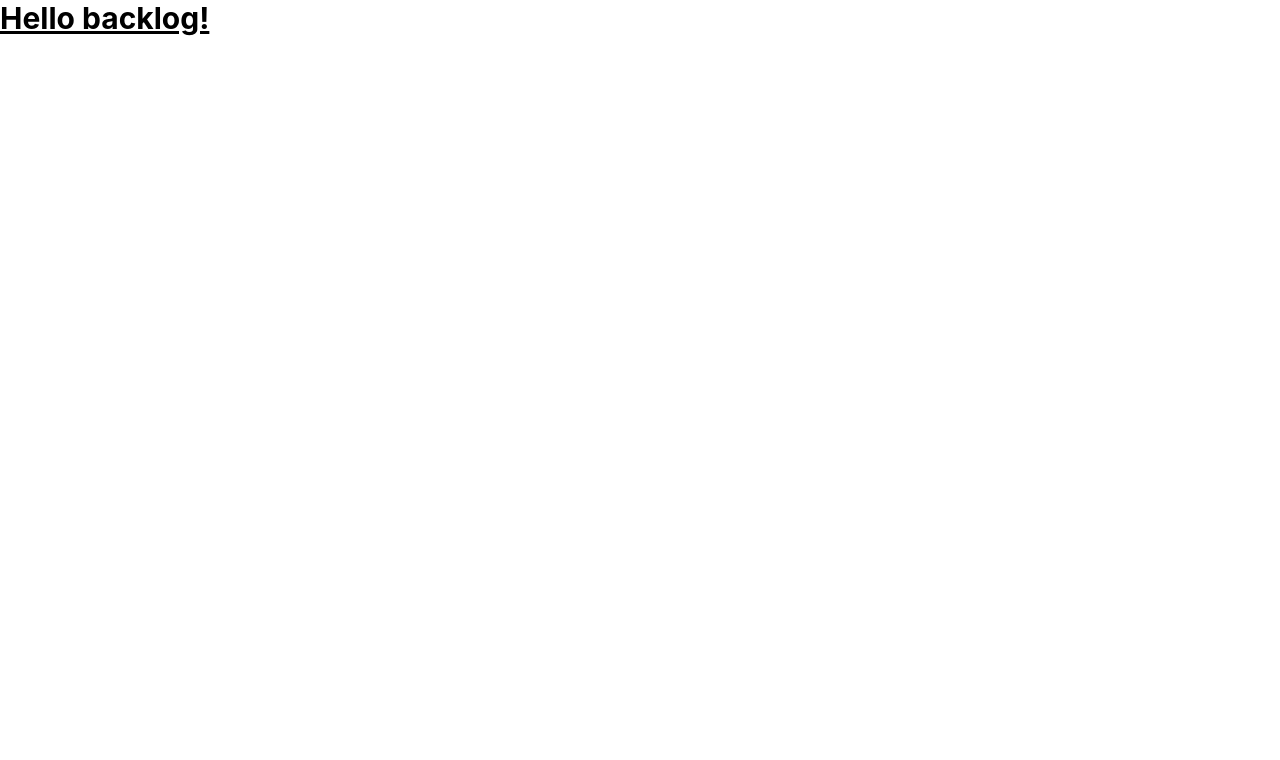
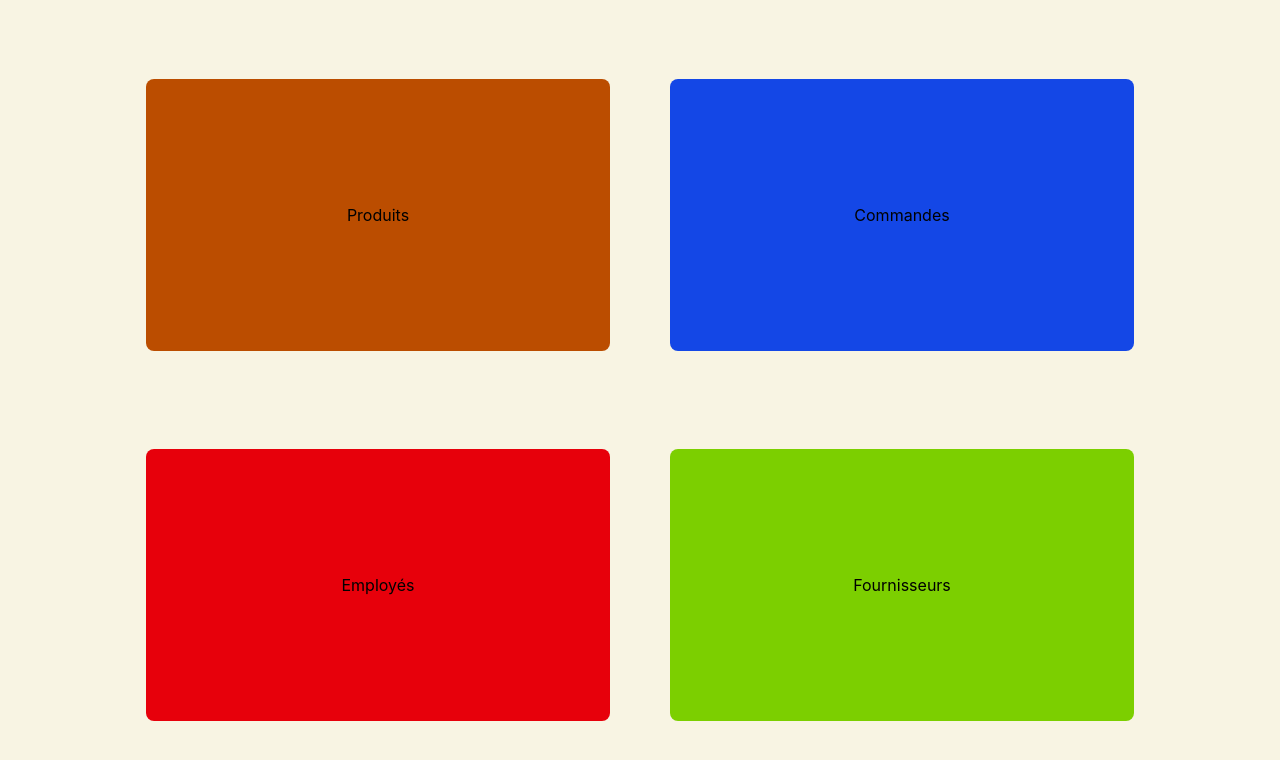
Before and after one commit to eli-ott/cube_csharp_backlog, a React (Create React App) app: page / in a window 1280 px wide. Shown: the top 760 px of the page. Built offline with nearby package versions, Linux system fonts and the light colour scheme.

Commit message:
Added home page and commands choice

```diff
--- a/package.json
+++ b/package.json
@@ -17,7 +17,7 @@
     "react": "^19.0.0",
     "react-dom": "^19.0.0",
     "react-router-dom": "^7.2.0",
-    "react-scripts": "5.0.1",
+    "react-scripts": "^5.0.1",
     "tailwindcss": "^4.0.7",
     "typescript": "^4.9.5",
     "web-vitals": "^2.1.4"
--- a/src/assets/styles/index.css
+++ b/src/assets/styles/index.css
@@ -10,6 +10,7 @@ body {
     sans-serif;
   -webkit-font-smoothing: antialiased;
   -moz-osx-font-smoothing: grayscale;
+  background-color: #F8F4E3;
 }
 
 code {
--- a/src/assets/styles/output.css
+++ b/src/assets/styles/output.css
@@ -572,6 +572,15 @@
       max-width: 96rem;
     }
   }
+  .ml-15 {
+    margin-left: calc(var(--spacing) * 15);
+  }
+  .ml-30 {
+    margin-left: calc(var(--spacing) * 30);
+  }
+  .ml-50 {
+    margin-left: calc(var(--spacing) * 50);
+  }
   .block {
     display: block;
   }
@@ -596,6 +605,112 @@
   .table {
     display: table;
   }
+  .size-1 {
+    width: calc(var(--spacing) * 1);
+    height: calc(var(--spacing) * 1);
+  }
+  .size-1\/3 {
+    width: calc(1/3 * 100%);
+    height: calc(1/3 * 100%);
+  }
+  .size-2 {
+    width: calc(var(--spacing) * 2);
+    height: calc(var(--spacing) * 2);
+  }
+  .size-2\/5 {
+    width: calc(2/5 * 100%);
+    height: calc(2/5 * 100%);
+  }
+  .size-\[10\%\] {
+    width: 10%;
+    height: 10%;
+  }
+  .size-\[35\%\] {
+    width: 35%;
+    height: 35%;
+  }
+  .size-\[40\%\] {
+    width: 40%;
+    height: 40%;
+  }
+  .size-\[50\%\] {
+    width: 50%;
+    height: 50%;
+  }
+  .size-full {
+    width: 100%;
+    height: 100%;
+  }
+  .size-lvh {
+    width: 100lvh;
+    height: 100lvh;
+  }
+  .h-1 {
+    height: calc(var(--spacing) * 1);
+  }
+  .h-2 {
+    height: calc(var(--spacing) * 2);
+  }
+  .h-2\/3 {
+    height: calc(2/3 * 100%);
+  }
+  .h-4 {
+    height: calc(var(--spacing) * 4);
+  }
+  .h-40 {
+    height: calc(var(--spacing) * 40);
+  }
+  .h-50 {
+    height: calc(var(--spacing) * 50);
+  }
+  .h-80 {
+    height: calc(var(--spacing) * 80);
+  }
+  .h-\[5vh\] {
+    height: 5vh;
+  }
+  .h-\[20vh\] {
+    height: 20vh;
+  }
+  .h-\[25vh\] {
+    height: 25vh;
+  }
+  .h-\[75\%\] {
+    height: 75%;
+  }
+  .h-\[75vh\] {
+    height: 75vh;
+  }
+  .h-max {
+    height: max-content;
+  }
+  .h-screen {
+    height: 100vh;
+  }
+  .w-1 {
+    width: calc(var(--spacing) * 1);
+  }
+  .w-80 {
+    width: calc(var(--spacing) * 80);
+  }
+  .w-150 {
+    width: calc(var(--spacing) * 150);
+  }
+  .w-300 {
+    width: calc(var(--spacing) * 300);
+  }
+  .w-310 {
+    width: calc(var(--spacing) * 310);
+  }
+  .w-1500 {
+    width: calc(var(--spacing) * 1500);
+  }
+  .w-max {
+    width: max-content;
+  }
+  .w-screen {
+    width: 100vw;
+  }
   .border-collapse {
     border-collapse: collapse;
   }
@@ -605,9 +720,81 @@
   .resize {
     resize: both;
   }
+  .flex-col {
+    flex-direction: column;
+  }
+  .flex-row {
+    flex-direction: row;
+  }
+  .flex-wrap {
+    flex-wrap: wrap;
+  }
+  .content-center {
+    align-content: center;
+  }
+  .items-center {
+    align-items: center;
+  }
+  .justify-center {
+    justify-content: center;
+  }
+  .gap-5 {
+    gap: calc(var(--spacing) * 5);
+  }
+  .gap-15 {
+    gap: calc(var(--spacing) * 15);
+  }
+  .gap-40 {
+    gap: calc(var(--spacing) * 40);
+  }
+  .gap-50 {
+    gap: calc(var(--spacing) * 50);
+  }
+  .rounded {
+    border-radius: 0.25rem;
+  }
+  .rounded-lg {
+    border-radius: var(--radius-lg);
+  }
   .border {
     border-style: var(--tw-border-style);
     border-width: 1px;
+  }
+  .bg-amber-700 {
+    background-color: var(--color-amber-700);
+  }
+  .bg-blue-700 {
+    background-color: var(--color-blue-700);
+  }
+  .bg-lime-500 {
+    background-color: var(--color-lime-500);
+  }
+  .bg-red-500 {
+    background-color: var(--color-red-500);
+  }
+  .bg-red-600 {
+    background-color: var(--color-red-600);
+  }
+  .bg-red-700 {
+    background-color: var(--color-red-700);
+  }
+  .bg-red-900 {
+    background-color: var(--color-red-900);
+  }
+  .bg-yellow-100 {
+    background-color: var(--color-yellow-100);
+  }
+  .bg-yellow-700 {
+    background-color: var(--color-yellow-700);
+  }
+  .p-15 {
+    padding: calc(var(--spacing) * 15);
+  }
+  .text-center {
+    text-align: center;
+  }
+  .align-middle {
+    vertical-align: middle;
   }
   .text-3xl {
     font-size: var(--text-3xl);
@@ -670,6 +857,7 @@ body {
   font-family: -apple-system, BlinkMacSystemFont, 'Segoe UI', 'Roboto', 'Oxygen', 'Ubuntu', 'Cantarell', 'Fira Sans', 'Droid Sans', 'Helvetica Neue', sans-serif;
   -webkit-font-smoothing: antialiased;
   -moz-osx-font-smoothing: grayscale;
+  background-color: #F8F4E3;
 }
 code {
   font-family: source-code-pro, Menlo, Monaco, Consolas, 'Courier New', monospace;
--- /dev/null
+++ b/src/pages/ChoixCommandes.tsx
@@ -0,0 +1,18 @@
+import { Link } from 'react-router-dom';
+
+const ChoixCommandes = () => {
+	return (
+		<div className="flex flex-col justify-center">
+			<div className="flex flex-row flex-wrap justify-center items-center w-screen h-screen p-15 gap-15">
+				<Link to="/commandes-client" className="flex flex-row justify-center items-center size-2/5 bg-amber-700 rounded-lg">
+					Commandes client
+				</Link>
+				<Link to="/commandes-fournisseur" className="flex flex-row justify-center items-center size-2/5 bg-blue-700 rounded-lg">
+					Commandes fournisseur
+				</Link>
+			</div>
+		</div>
+	);
+};
+
+export default ChoixCommandes;
--- a/src/pages/Home.tsx
+++ b/src/pages/Home.tsx
@@ -1,10 +1,22 @@
+import { Link } from 'react-router';
 
 const Home = () => {
-    return (
-        <h1 className="text-3xl font-bold underline">
-            Hello backlog!
-        </h1>
-    );
+	return (
+		<div className="flex flex-row flex-wrap justify-center items-center w-screen h-screen p-15 gap-15">
+			<Link to="/produits" className="flex flex-row justify-center items-center size-2/5 bg-amber-700 rounded-lg">
+				Produits
+			</Link>
+			<Link to="/choix-commandes" className="flex flex-row justify-center items-center size-2/5 bg-blue-700 rounded-lg">
+				Commandes
+			</Link>
+			<Link to="/employes" className="flex flex-row justify-center items-center size-2/5 bg-red-600 rounded-lg">
+				Employés
+			</Link>
+			<Link to="/fournisseurs" className="flex flex-row justify-center items-center size-2/5 bg-lime-500 rounded-lg">
+				Fournisseurs
+			</Link>
+		</div>
+	);
 };
 
 export default Home;
--- a/src/routes/Router.tsx
+++ b/src/routes/Router.tsx
@@ -1,11 +1,13 @@
 import { BrowserRouter, Route, Routes } from 'react-router-dom';
 import Home from '../pages/Home';
+import ChoixCommandes from '../pages/ChoixCommandes';
 
 const Router = () => {
     return (
         <BrowserRouter>
             <Routes>
                 <Route path='/' element={<Home/>}/>
+                <Route path='/choix-commandes' element={<ChoixCommandes/>}/>
             </Routes>
         </BrowserRouter>
     );
```
Also changed, not shown: 1 other file (tests, documents, lock files or other folders).
